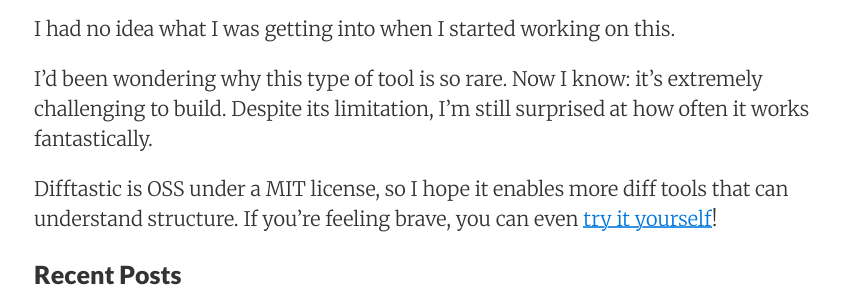
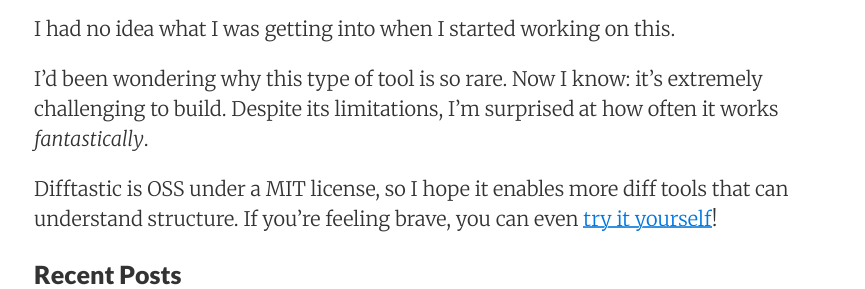
Before and after one commit to Wilfred/wilfred.github.com, a Jekyll site: the page built from _posts/2022-09-06-difftastic-the-fantastic-diff.markdown, in a window 1280 px wide and 900 px high, scrolled down 11752 px. Shown: the part 351-640 px from the top of the window, without its empty margins (186-1051 px from the left). Built offline with Jekyll 4.4.1, drawn with Linux system fonts in a browser that asks for light colours; nearby versions of some CDN libraries; comment, search, counter and statistics services are not loaded.

Commit message:
wording polish

```diff
--- a/_posts/2022-09-06-difftastic-the-fantastic-diff.markdown
+++ b/_posts/2022-09-06-difftastic-the-fantastic-diff.markdown
@@ -426,8 +426,8 @@
 I had no idea what I was getting into when I started working on this.
 
 I'd been wondering why this type of tool is so rare. Now I know: it's
-extremely challenging to build. Despite its limitation, I'm still
-surprised at how often it works fantastically.
+extremely challenging to build. Despite its limitations, I'm surprised
+at how often it works *fantastically*.
 
 Difftastic is OSS under a MIT license, so I hope it enables more diff
 tools that can understand structure. If you're feeling brave, you can
```
